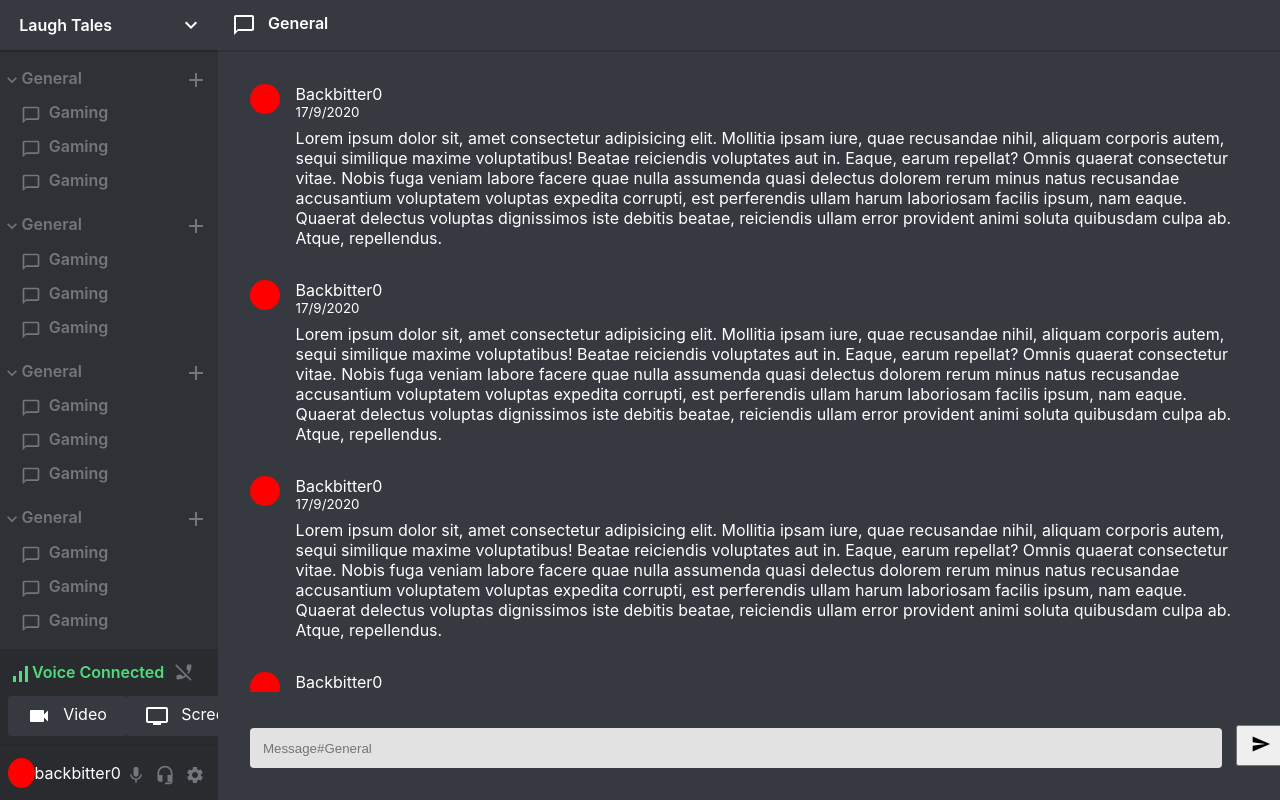
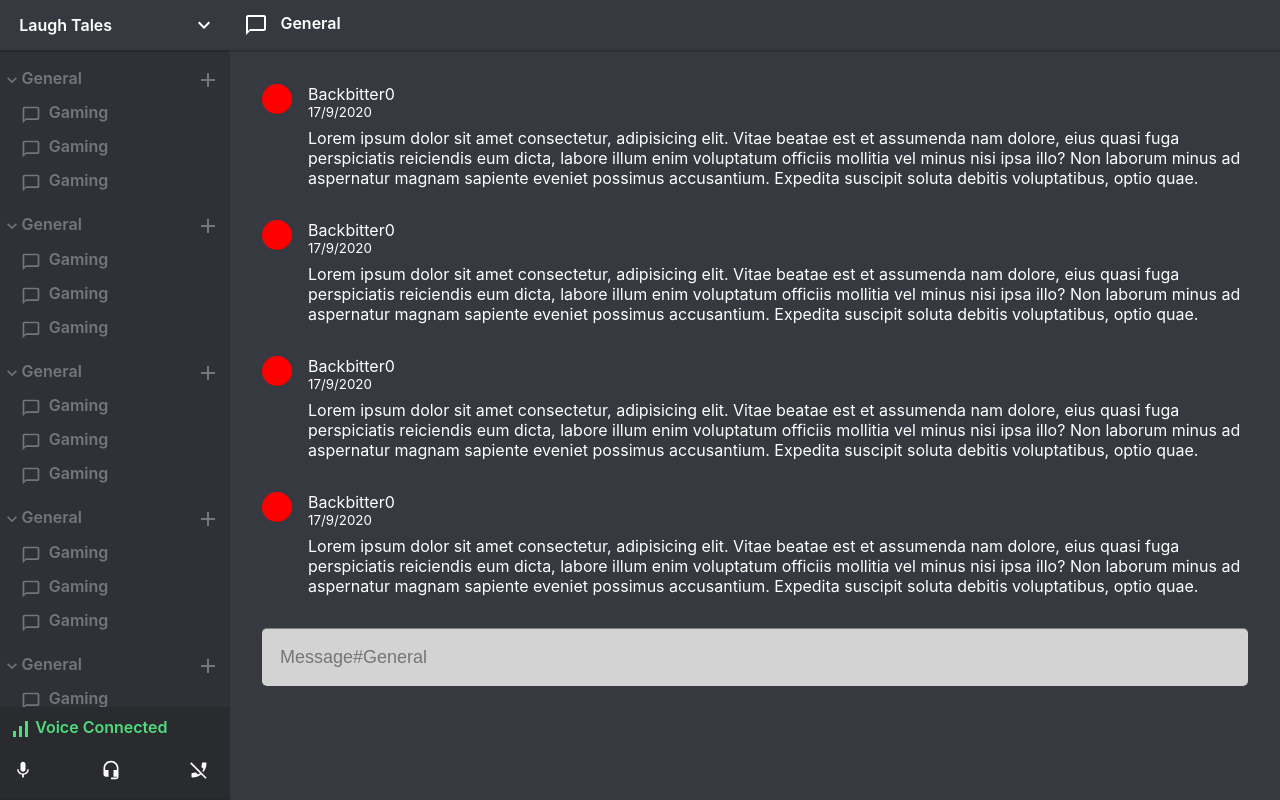
Before and after one commit to Team-Inferno/Inferno-Frontend, a React (Create React App) app: page / in a window 1280 px wide. Built offline with nearby package versions, Linux system fonts and the light colour scheme.

Commit message:
homepage ui design

```diff
--- a/src/components/Home/Chat/chat.js
+++ b/src/components/Home/Chat/chat.js
@@ -17,7 +17,7 @@ const Chat = (props) => {
         <Message/>
         <Message/>
       </section>
-      <section className="send-message-form">
+      <section className="send-message-section">
           <MessageForm/>
       </section>
     </div>
--- a/src/components/Home/Message/message.js
+++ b/src/components/Home/Message/message.js
@@ -1,5 +1,4 @@
-import React from 'react';
-
+import React from "react";
 
 const Message = (props) => {
   return (
@@ -9,21 +8,16 @@ const Message = (props) => {
         <div className="owner-name">Backbitter0</div>
         <div className="message-date">17/9/2020</div>
         <div className="message-body">
-          Lorem ipsum dolor sit, amet consectetur adipisicing elit. Mollitia
-          ipsam iure, quae recusandae nihil, aliquam corporis autem, sequi
-          similique maxime voluptatibus! Beatae reiciendis voluptates aut in.
-          Eaque, earum repellat? Omnis quaerat consectetur vitae. Nobis fuga
-          veniam labore facere quae nulla assumenda quasi delectus dolorem rerum
-          minus natus recusandae accusantium voluptatem voluptas expedita
-          corrupti, est perferendis ullam harum laboriosam facilis ipsum, nam
-          eaque. Quaerat delectus voluptas dignissimos iste debitis beatae,
-          reiciendis ullam error provident animi soluta quibusdam culpa ab.
-          Atque, repellendus.
+          Lorem ipsum dolor sit amet consectetur, adipisicing elit. Vitae beatae
+          est et assumenda nam dolore, eius quasi fuga perspiciatis reiciendis
+          eum dicta, labore illum enim voluptatum officiis mollitia vel minus
+          nisi ipsa illo? Non laborum minus ad aspernatur magnam sapiente
+          eveniet possimus accusantium. Expedita suscipit soluta debitis
+          voluptatibus, optio quae.
         </div>
       </div>
     </div>
   );
-
- }
+};
 
 export default Message;
--- a/src/components/Home/MessageForm/messageform.js
+++ b/src/components/Home/MessageForm/messageform.js
@@ -3,14 +3,14 @@ import SendIcon from "@material-ui/icons/Send";
 import "../css/home.css"
 const MessageForm = (props) => {
   return (
+    <div className="send-message-form">
       <form>
-        <div className="form-group">
-          <input type="text" placeholder="Message#General" />
-          <button id="message-submit-button" type="button">
-            <SendIcon fontSize="small"/>
-          </button>
-        </div>
+        <input type="text" placeholder="Message#General" />
+        <button id="message-submit-button" type="button">
+          <SendIcon fontSize="small" />
+        </button>
       </form>
+    </div>
   );
 
  }
--- a/src/components/Home/Sidebar/sidebar.js
+++ b/src/components/Home/Sidebar/sidebar.js
@@ -22,15 +22,13 @@ const Sidebar = (props) => {
         </div>
       </section>
 
-      <section className="voice-connection">
+      {/*<section className="voice-connection">
+        <User />
+  </section>*/}
+
+      <section className="status">
         <VoiceConnection />
       </section>
-
-      <section className="user-status">
-        <User />
-      </section>
-
-
     </div>
   );
 };
--- a/src/components/Home/User/user.js
+++ b/src/components/Home/User/user.js
@@ -14,9 +14,9 @@ const User = (props) => {
       <div id="headphone-icon">
         <HeadsetMicIcon fontSize="small" />
       </div>
-      <div id="settings-icon">
+      {/*<div id="settings-icon">
         <SettingsIcon fontSize="small" />
-      </div>
+  </div>*/}
     </>
   );
 
--- a/src/components/Home/VoiceConnection/voiceconnection.js
+++ b/src/components/Home/VoiceConnection/voiceconnection.js
@@ -1,34 +1,31 @@
-import React from 'react'
+import React from "react";
 import SignalCellularAltIcon from "@material-ui/icons/SignalCellularAlt";
 import DisconnectIcon from "@material-ui/icons/PhoneDisabled";
-import VideocamIcon from "@material-ui/icons/Videocam";
-import ScreenShareIcon from "@material-ui/icons/PersonalVideo";
+import MicIcon from "@material-ui/icons/Mic";
+import HeadsetMicIcon from "@material-ui/icons/HeadsetMic";
 
 const VoiceConnection = (props) => {
   return (
     <>
-      <div className="voice-option">
+      <div className="container">
         <div className="connection-status">
           <SignalCellularAltIcon />
           <p>Voice Connected</p>
         </div>
-        <div className="disconnect-icon">
-          <DisconnectIcon fontSize="small" />
-        </div>
-      </div>
-      <div className="stream-option">
-        <div className="video">
-          <VideocamIcon className="icon" />
-          <p>Video</p>
-        </div>
-        <div className="screen-share">
-          <ScreenShareIcon className="icon" />
-          <p>Screen</p>
+        <div className="icons">
+          <div id="mic-icon">
+            <MicIcon fontSize="small" />
+          </div>
+          <div id="headphone-icon">
+            <HeadsetMicIcon fontSize="small" />
+          </div>
+          <div id="disconnect-icon">
+            <DisconnectIcon fontSize="small" />
+          </div>
         </div>
       </div>
     </>
   );
-
- }
+};
 
 export default VoiceConnection;
--- a/src/components/Home/css/home.css
+++ b/src/components/Home/css/home.css
@@ -7,8 +7,8 @@
 
 .sidebar {
   background: #2f3136;
-  min-width: 17%;
-  max-width: 17%;
+  min-width: 230px;
+  max-width: 230px;
   display: -webkit-box;
   display: -ms-flexbox;
   display: flex;
@@ -146,27 +146,27 @@
   color: white;
 }
 
-.sidebar section.voice-connection {
+.sidebar section.status {
   background: #292b2f;
   padding: 0.5em 0.5em;
   border-bottom: 2px solid #26282c;
 }
 
-.sidebar section.voice-connection .voice-option {
+.sidebar section.status .container {
   margin-bottom: 0.3em;
   margin-right: 0.5em;
   display: -webkit-box;
   display: -ms-flexbox;
   display: flex;
-  -webkit-box-align: center;
-      -ms-flex-align: center;
-          align-items: center;
-  -webkit-box-pack: justify;
-      -ms-flex-pack: justify;
-          justify-content: space-between;
+  -webkit-box-align: start;
+      -ms-flex-align: start;
+          align-items: flex-start;
+  -webkit-box-pack: center;
+      -ms-flex-pack: center;
+          justify-content: center;
 }
 
-.sidebar section.voice-connection .voice-option .connection-status {
+.sidebar section.status .container .connection-status {
   display: -webkit-box;
   display: -ms-flexbox;
   display: flex;
@@ -174,94 +174,50 @@
   font-weight: 600;
 }
 
-.sidebar section.voice-connection .voice-option .disconnect-icon {
-  cursor: pointer;
-  padding: 0.3em 0.5em;
-  border-radius: 0.2em;
-  color: #72767d;
+.sidebar section.status .container .connection-status p {
+  margin-left: 0.2em;
 }
 
-.sidebar section.voice-connection .voice-option .disconnect-icon:hover {
-  background: #36393f;
-}
-
-.sidebar section.voice-connection .stream-option {
+.sidebar section.status .container .icons {
+  margin-top: 0.5em;
+  width: 100%;
   display: -webkit-box;
   display: -ms-flexbox;
   display: flex;
-  -webkit-box-pack: space-evenly;
-      -ms-flex-pack: space-evenly;
-          justify-content: space-evenly;
-}
-
-.sidebar section.voice-connection .stream-option .video,
-.sidebar section.voice-connection .stream-option .screen-share {
-  display: -webkit-box;
-  display: -ms-flexbox;
-  display: flex;
-  padding: 0.5em 1.2em;
-  border-radius: 0.2em;
-  background: #36393f;
-  color: white;
-  cursor: pointer;
-}
-
-.sidebar section.voice-connection .stream-option .video:hover,
-.sidebar section.voice-connection .stream-option .screen-share:hover {
-  background: #2d2f34;
-}
-
-.sidebar section.voice-connection .stream-option .video .icon,
-.sidebar section.voice-connection .stream-option .screen-share .icon {
-  margin-right: 0.5em;
-}
-
-.sidebar section.user-status {
-  display: -webkit-box;
-  display: -ms-flexbox;
-  display: flex;
+  -webkit-box-pack: justify;
+      -ms-flex-pack: justify;
+          justify-content: space-between;
   -webkit-box-align: center;
       -ms-flex-align: center;
           align-items: center;
-  -webkit-box-pack: space-evenly;
-      -ms-flex-pack: space-evenly;
-          justify-content: space-evenly;
-  background: #292b2f;
-  padding: 0.5em 0.5em;
-  color: #72767d;
+  color: white;
 }
 
-.sidebar section.user-status .user-image {
-  background: red;
-  width: 30px;
-  height: 30px;
-  border-radius: 50%;
-  cursor: pointer;
-}
-
-.sidebar section.user-status .username {
-  color: white;
-  cursor: pointer;
-}
-
-.sidebar section.user-status #mic-icon,
-.sidebar section.user-status #headphone-icon,
-.sidebar section.user-status #settings-icon {
+.sidebar section.status .container .icons #disconnect-icon,
+.sidebar section.status .container .icons #mic-icon,
+.sidebar section.status .container .icons #headphone-icon {
   padding: 0.2em 0.3em;
   margin-top: 0.5em;
   cursor: pointer;
   border-radius: 0.2em;
 }
 
-.sidebar section.user-status #mic-icon:hover,
-.sidebar section.user-status #headphone-icon:hover,
-.sidebar section.user-status #settings-icon:hover {
+.sidebar section.status .container .icons #disconnect-icon:hover,
+.sidebar section.status .container .icons #mic-icon:hover,
+.sidebar section.status .container .icons #headphone-icon:hover {
   background: #36393f;
 }
 
 .chat {
   background: #36393f;
   width: 100%;
+  display: -webkit-box;
+  display: -ms-flexbox;
+  display: flex;
+  -webkit-box-orient: vertical;
+  -webkit-box-direction: normal;
+      -ms-flex-direction: column;
+          flex-direction: column;
 }
 
 .chat ::-webkit-scrollbar {
@@ -301,11 +257,7 @@
 }
 
 .chat section.messages {
-  -webkit-box-flex: 1;
-      -ms-flex: 1 1 auto;
-          flex: 1 1 auto;
-  overflow-y: auto;
-  height: 80%;
+  overflow-y: scroll;
 }
 
 .chat section.messages .message {
@@ -353,32 +305,38 @@
   margin-top: 0.5em;
 }
 
-.chat section.send-message-form {
-  position: fixed;
-  bottom: 0;
-  width: 100%;
+.chat section.send-message-section .send-message-form {
+  margin: 1em 2em;
+  margin-top: 0;
+  background: lightgray;
+  border-top: 1px solid gray;
+  border-radius: 5px;
 }
 
-.chat section.send-message-form form {
-  margin: 2em 2em;
-  width: 95%;
-}
-
-.chat section.send-message-form form .form-group {
+.chat section.send-message-section .send-message-form form {
+  width: 100%;
   display: -webkit-box;
   display: -ms-flexbox;
   display: flex;
   -webkit-box-align: center;
       -ms-flex-align: center;
           align-items: center;
+  -webkit-box-pack: justify;
+      -ms-flex-pack: justify;
+          justify-content: space-between;
 }
 
-.chat section.send-message-form form .form-group input {
-  width: 80%;
+.chat section.send-message-section .send-message-form form input {
   padding: 1em;
+  background: transparent;
+  border: none;
+  width: 100%;
+  outline-width: 0;
+  font-size: large;
 }
 
-.chat section.send-message-form form .form-group button {
+.chat section.send-message-section .send-message-form form button {
+  display: none;
   cursor: pointer;
   margin-left: 1em;
   padding: 0.5em 1em;
--- a/src/components/Home/css/home.scss
+++ b/src/components/Home/css/home.scss
@@ -10,8 +10,8 @@ $chat-primary-color: #36393f;
 
 .sidebar {
   background: $sidebar-primary-color;
-  min-width: 17%;
-  max-width: 17%;
+  min-width: 230px;
+  max-width: 230px;
 
   display: flex;
   flex-direction: column;
@@ -124,80 +124,36 @@ $chat-primary-color: #36393f;
     }
   }
 
-  section.voice-connection {
+  section.status {
     background: $sidebar-secondary-color;
     padding: 0.5em 0.5em;
     border-bottom: 2px solid #26282c;
 
-    .voice-option {
+    .container {
       margin-bottom: 0.3em;
       margin-right: 0.5em;
       display: flex;
-      align-items: center;
-      justify-content: space-between;
+      align-items: flex-start;
+      justify-content: center;
       .connection-status {
         display: flex;
         color: #4fdc7c;
         font-weight: 600;
-      }
-      .disconnect-icon {
-        cursor: pointer;
-        padding: 0.3em 0.5em;
-        border-radius: 0.2em;
-        color: $sidebar-third-color;
-
-        &:hover {
-          background: $chat-primary-color;
+        p{
+          margin-left: 0.2em;
         }
       }
-    }
-    .stream-option {
+      .icons {
+        margin-top: 0.5em;
+        width: 100%;
         display: flex;
-      justify-content: space-evenly;
+        justify-content: space-between;
+        align-items: center;
+        color: white;
 
-      .video,
-      .screen-share {
-        display: flex;
-        padding: 0.5em 1.2em;
-        border-radius: 0.2em;
-        background: $chat-primary-color;
-        color: white;
-        cursor: pointer;
-        &:hover {
-          background: #2d2f34;
-        }
-
-        .icon {
-          margin-right: 0.5em;
-        }
-      }
-    }
-  }
-
-  section.user-status {
-    display: flex;
-    align-items: center;
-    justify-content: space-evenly;
-    background: $sidebar-secondary-color;
-    padding: 0.5em 0.5em;
-    color: $sidebar-third-color;
-
-    .user-image {
-      background: red;
-      width: 30px;
-      height: 30px;
-      border-radius: 50%;
-      cursor: pointer;
-    }
-
-    .username {
-      color: white;
-      cursor: pointer;
-    }
-
+        #disconnect-icon,
         #mic-icon,
-    #headphone-icon,
-    #settings-icon {
+        #headphone-icon{
           padding: 0.2em 0.3em;
           margin-top: 0.5em;
           cursor: pointer;
@@ -205,6 +161,8 @@ $chat-primary-color: #36393f;
 
           &:hover {
             background: $chat-primary-color;
+          }
+        }
       }
     }
   }
@@ -224,9 +182,11 @@ $chat-primary-color: #36393f;
     border-radius: 20em;
     height: 2%;
   }
-
   background: $chat-primary-color;
   width: 100%;
+  display: flex;
+  flex-direction: column;
+
   section.chat-header {
     padding: 0.8em 0;
     color: white;
@@ -243,10 +203,10 @@ $chat-primary-color: #36393f;
       }
     }
   }
+
   section.messages {
-    flex: 1 1 auto;
-    overflow-y: auto;
-    height: 80%;
+    //flex: 1 1 auto;
+    overflow-y: scroll;
     .message {
       margin: 2em 2em;
       /* border-top: 1px solid white;
@@ -283,22 +243,30 @@ $chat-primary-color: #36393f;
     }
   }
 
-  section.send-message-form {
-    position: fixed;
-    bottom: 0;
+  section.send-message-section {
+    .send-message-form {
+      margin: 1em 2em;
+      margin-top: 0;
+      background: lightgray;
+      border-top: 1px solid gray;
+      border-radius: 5px;
+
+      form {
         width: 100%;
-    form {
-      margin: 2em 2em;
-      width: 95%;
-      .form-group {
         display: flex;
         align-items: center;
+        justify-content: space-between;
 
         input {
-          width: 80%;
           padding: 1em;
+          background: transparent;
+          border: none;
+          width: 100%;
+          outline-width: 0;
+          font-size: large;
         }
         button {
+          display: none;
           cursor: pointer;
           margin-left: 1em;
           padding: 0.5em 1em;
```
Also changed, not shown: 1 other file (tests, documents, lock files or other folders). Lines whose indentation alone changed are shown as unchanged.
